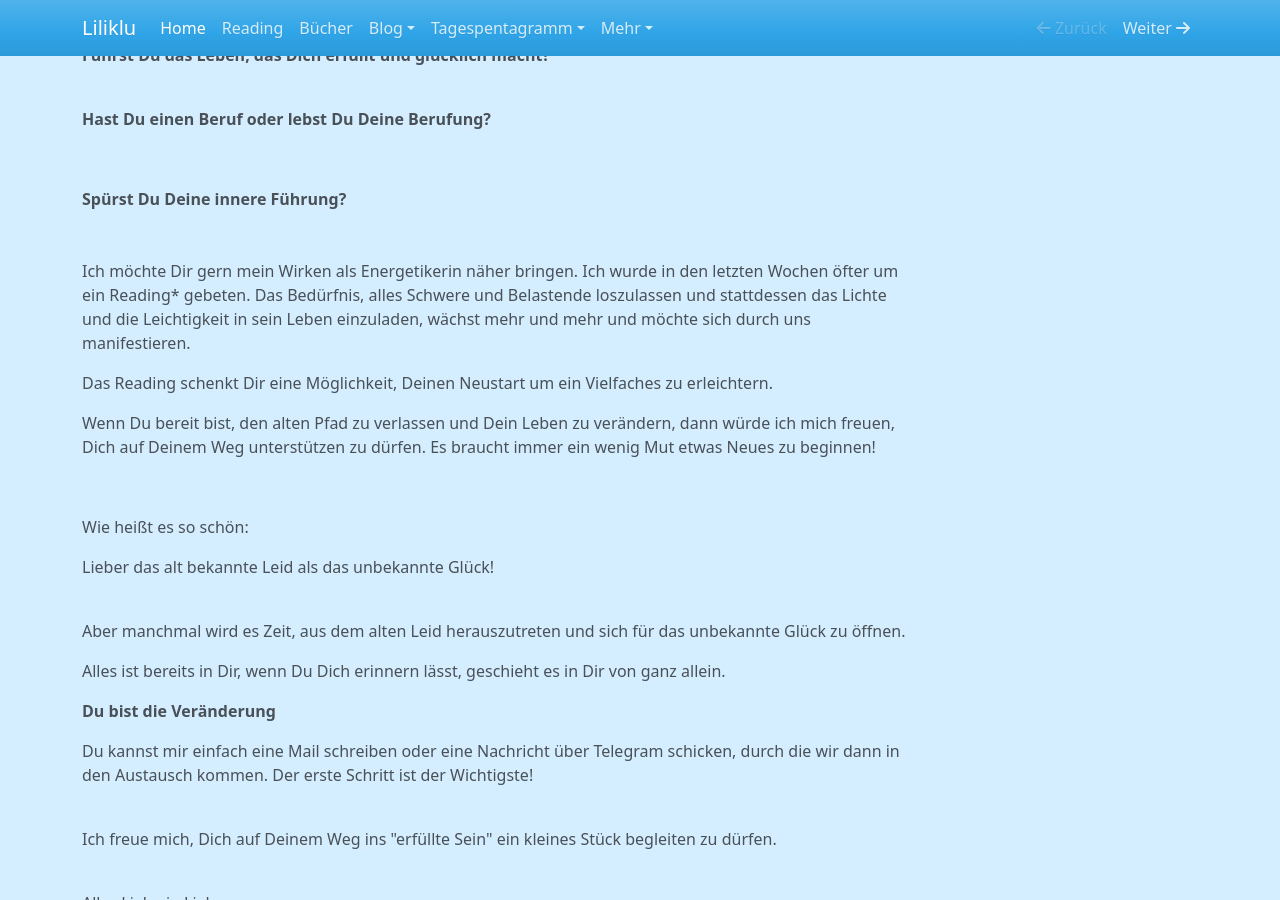
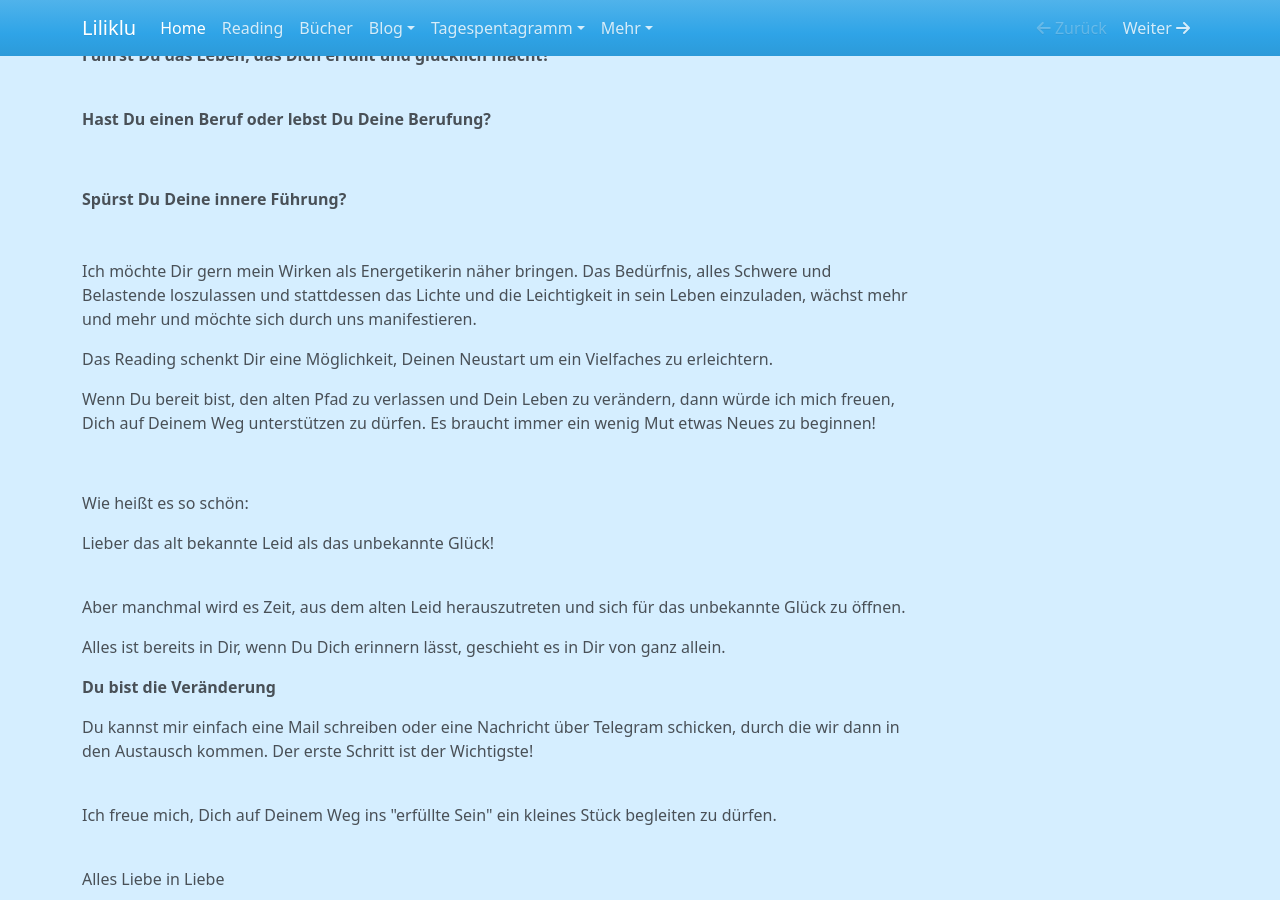
Before and after one commit to liliklu/liliklu.de, an MkDocs documentation site: the page built from docs/index.md, in a window 1280 px wide and 900 px high, scrolled down 1208 px. Built offline with MkDocs 1.6.1, drawn with Linux system fonts in a browser that asks for light colours; nearby versions of some CDN libraries.

Commit message:
korrekturen

```diff
--- a/docs/index.md
+++ b/docs/index.md
@@ -38,7 +38,8 @@ hide:
 **Spürst Du Deine innere Führung?**
 <br>
 <br><br>
-Ich möchte Dir gern mein Wirken als Energetikerin näher bringen. Ich wurde in den letzten Wochen öfter um ein Reading* gebeten. Das Bedürfnis, alles Schwere und Belastende loszulassen und stattdessen das Lichte und die Leichtigkeit in sein Leben einzuladen, wächst mehr und mehr und möchte sich durch uns manifestieren.
+Ich möchte Dir gern mein Wirken als Energetikerin näher bringen.
+Das Bedürfnis, alles Schwere und Belastende loszulassen und stattdessen das Lichte und die Leichtigkeit in sein Leben einzuladen, wächst mehr und mehr und möchte sich durch uns manifestieren.
 
 Das Reading schenkt Dir eine Möglichkeit, Deinen Neustart um ein
 Vielfaches zu erleichtern.
```
Also changed, not shown: docs/blog/2022-01-29-die-vergangenheit-kommt.md (+1 -1 lines).
